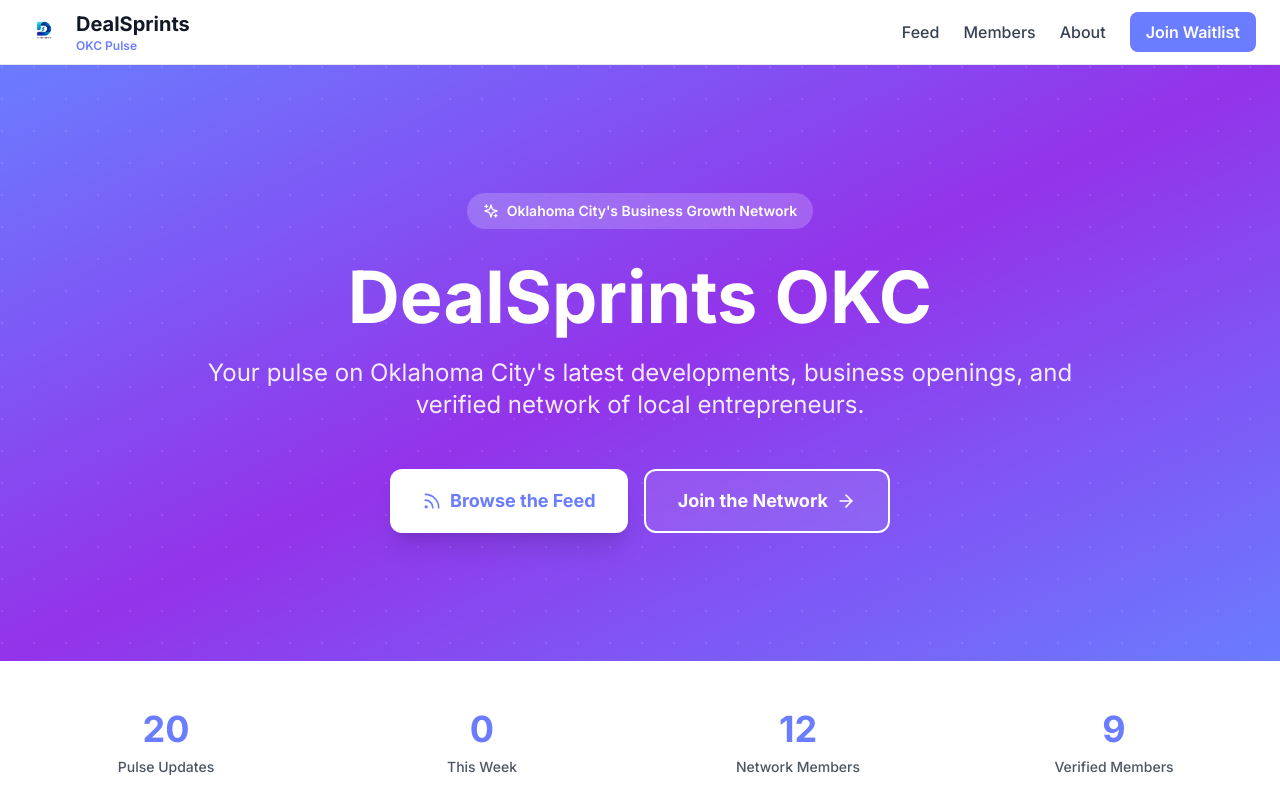
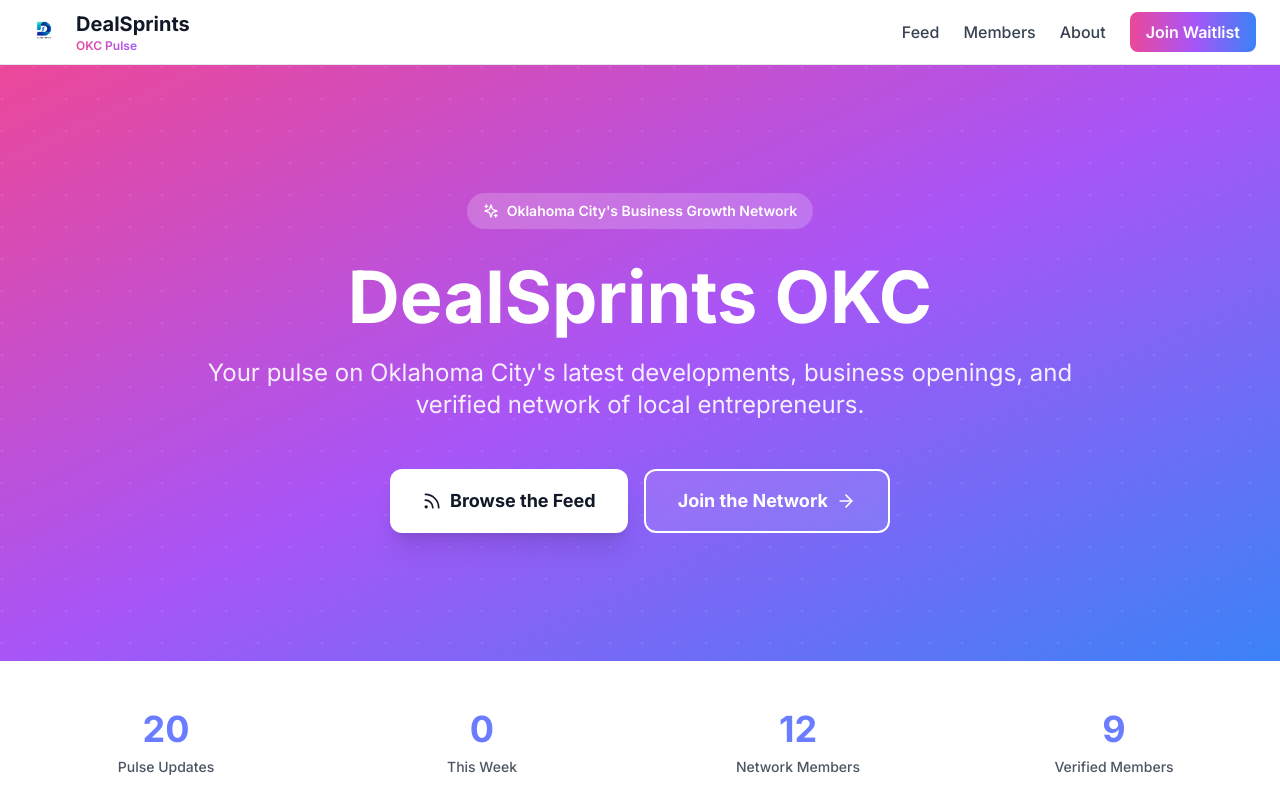
Before and after one commit to AgentAnalytics-ai/dealsprints, a Next.js app: page / in a window 1280 px wide. Shown: the top 800 px of the page. Built offline with nearby package versions, Linux system fonts and the light colour scheme.

Commit message:
Add header with logo and pink-purple gradient matching brand

```diff
--- a/src/app/okc/members/[slug]/page.tsx
+++ b/src/app/okc/members/[slug]/page.tsx
@@ -225,7 +225,7 @@ export default function MemberProfilePage({ params }: PageProps) {
 
       {/* CTA Section */}
       <div className="max-w-5xl mx-auto px-6 py-12">
-        <div className="bg-gradient-to-br from-brand to-purple-600 rounded-2xl p-8 md:p-12 text-center">
+        <div className="bg-gradient-to-br from-pink-500 via-purple-500 to-blue-500 rounded-2xl p-8 md:p-12 text-center">
           <h2 className="text-2xl md:text-3xl font-bold text-white mb-4">
             Join the OKC Network
           </h2>
--- a/src/app/okc/members/page.tsx
+++ b/src/app/okc/members/page.tsx
@@ -99,7 +99,7 @@ export default function OKCMembersPage() {
       </div>
 
       {/* Join CTA */}
-      <div className="bg-gradient-to-br from-brand to-purple-600">
+      <div className="bg-gradient-to-br from-pink-500 via-purple-500 to-blue-500">
         <div className="max-w-7xl mx-auto px-6 py-16 text-center">
           <div className="max-w-3xl mx-auto">
             <div className="inline-flex items-center gap-2 bg-white/20 backdrop-blur-sm px-4 py-2 rounded-full text-white text-sm font-semibold mb-6">
--- a/src/app/page.tsx
+++ b/src/app/page.tsx
@@ -15,7 +15,7 @@ export default function HomePage() {
     <main className="min-h-screen">
       <Header />
       {/* Hero Section */}
-      <div className="relative overflow-hidden bg-gradient-to-br from-brand via-purple-600 to-brand">
+      <div className="relative overflow-hidden bg-gradient-to-br from-pink-500 via-purple-500 to-blue-500">
         {/* Background Pattern */}
         <div className="absolute inset-0 opacity-10">
           <div className="absolute inset-0" style={{
@@ -43,7 +43,7 @@ export default function HomePage() {
             <div className="flex flex-col sm:flex-row gap-4 justify-center">
               <Link
                 href="/okc/feed"
-                className="inline-flex items-center justify-center gap-2 px-8 py-4 bg-white text-brand rounded-xl font-bold text-lg hover:bg-gray-50 transition-colors shadow-xl"
+                className="inline-flex items-center justify-center gap-2 px-8 py-4 bg-white text-gray-900 rounded-xl font-bold text-lg hover:bg-gray-50 transition-colors shadow-xl"
               >
                 <Rss className="w-5 h-5" />
                 Browse the Feed
@@ -223,7 +223,7 @@ export default function HomePage() {
       </div>
 
       {/* Final CTA */}
-      <div className="bg-gradient-to-br from-brand to-purple-600">
+      <div className="bg-gradient-to-br from-pink-500 via-purple-500 to-blue-500">
         <div className="max-w-7xl mx-auto px-6 py-20 text-center">
           <div className="max-w-3xl mx-auto">
             <h2 className="text-4xl md:text-5xl font-bold text-white mb-6">
@@ -266,7 +266,7 @@ export default function HomePage() {
             </div>
           </div>
         </div>
-      </div>
+          </div>
 
       <Footer />
     </main>
--- a/src/app/waitlist/page.tsx
+++ b/src/app/waitlist/page.tsx
@@ -77,7 +77,7 @@ export default function WaitlistPage() {
     return (
       <>
         <Header />
-        <main className="min-h-screen bg-gradient-to-br from-brand to-purple-600 flex items-center justify-center px-6">
+        <main className="min-h-screen bg-gradient-to-br from-pink-500 via-purple-500 to-blue-500 flex items-center justify-center px-6">
         <motion.div
           initial={{ opacity: 0, scale: 0.95 }}
           animate={{ opacity: 1, scale: 1 }}
--- a/src/components/Header.tsx
+++ b/src/components/Header.tsx
@@ -14,7 +14,9 @@ export function Header() {
             />
             <div className="flex flex-col">
               <span className="font-bold text-xl text-gray-900">DealSprints</span>
-              <span className="text-xs font-semibold" style={{ color: '#6A7CFF' }}>OKC Pulse</span>
+              <span className="text-xs font-semibold bg-gradient-to-r from-pink-500 via-purple-500 to-blue-500 bg-clip-text text-transparent">
+                OKC Pulse
+              </span>
             </div>
           </Link>
 
@@ -40,8 +42,7 @@ export function Header() {
             </Link>
             <Link
               href="/waitlist"
-              className="px-4 py-2 text-white rounded-lg font-semibold transition-colors hover:opacity-90"
-              style={{ backgroundColor: '#6A7CFF' }}
+              className="px-4 py-2 bg-gradient-to-r from-pink-500 via-purple-500 to-blue-500 text-white rounded-lg font-semibold transition-opacity hover:opacity-90"
             >
               Join Waitlist
             </Link>
```
